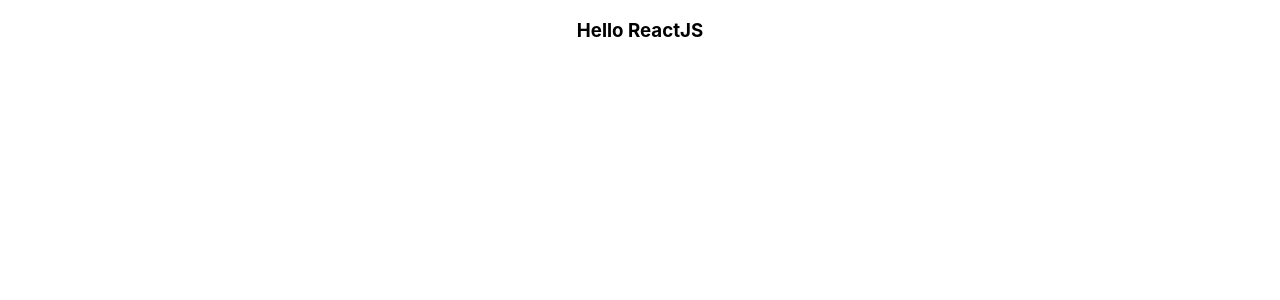
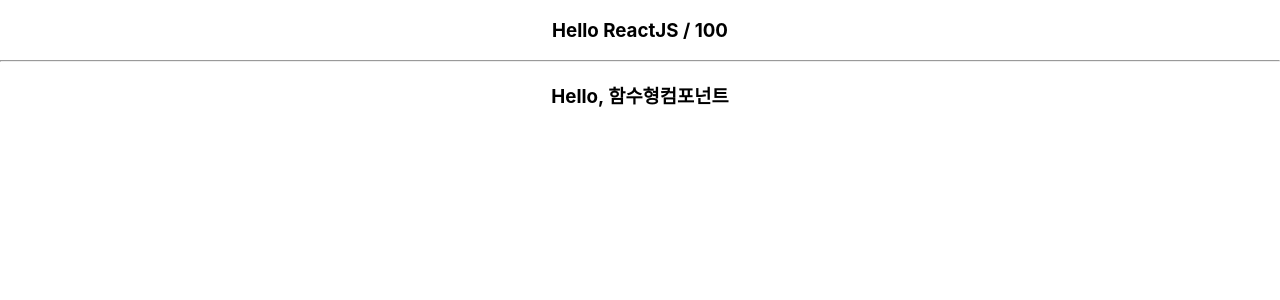
Before and after one commit to myjungwu/HelloReactApp, a React (Create React App) app: page / in a window 1280 px wide. Shown: the top 300 px of the page. Built offline with nearby package versions, Linux system fonts and the light colour scheme.

Commit message:
Function component add

```diff
--- a/src/App.js
+++ b/src/App.js
@@ -1,11 +1,14 @@
 import React, { Component } from 'react';
 import './App.css';
 import MyComponents from './components/MyComponents';
+import MyComponentsFunc from './components/MyComponentsFunc';
 class App extends Component {
   render() {
     return (
       <div className='App'>
-        <MyComponents name="ReactJS" />
+        <MyComponents name="ReactJS" age={100} />
+        <hr/>
+        <MyComponentsFunc name="함수형컴포넌트" />
       </div>
     );
   }
--- a/src/components/MyComponents.js
+++ b/src/components/MyComponents.js
@@ -1,15 +1,25 @@
 import React, { Component } from 'react';
-
+import PropTypes from 'prop-types';
 class MyComponents extends Component {
+    // static defaultProps = {
+    //         name: "리액트JS"
+    //     }
     render() {
-        const { name } = this.props;
+        const { name, age } = this.props;
 
         return (
             <div>
-                <h3>Hello {name}</h3>
+                <h3>Hello {name} / {age}</h3>
+
             </div>
         );
     }
 }
-
+MyComponents.defaultProps = {
+    name: "리액트JS"
+};
+MyComponents.propTypes = {
+    name: PropTypes.string,
+    age: PropTypes.number.isRequired
+};
 export default MyComponents;
--- /dev/null
+++ b/src/components/MyComponentsFunc.js
@@ -0,0 +1,11 @@
+import React from 'react';
+
+const MyComponentsFunc = ({name}) => {
+    return (
+        <div>
+            <h3>Hello, {name}</h3>
+        </div>
+    );
+};
+
+export default MyComponentsFunc;
```
